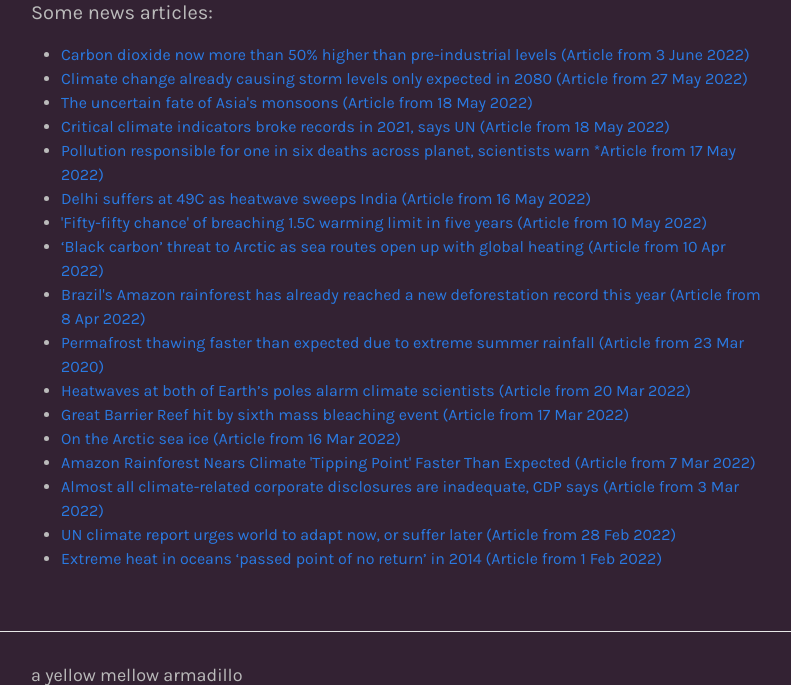
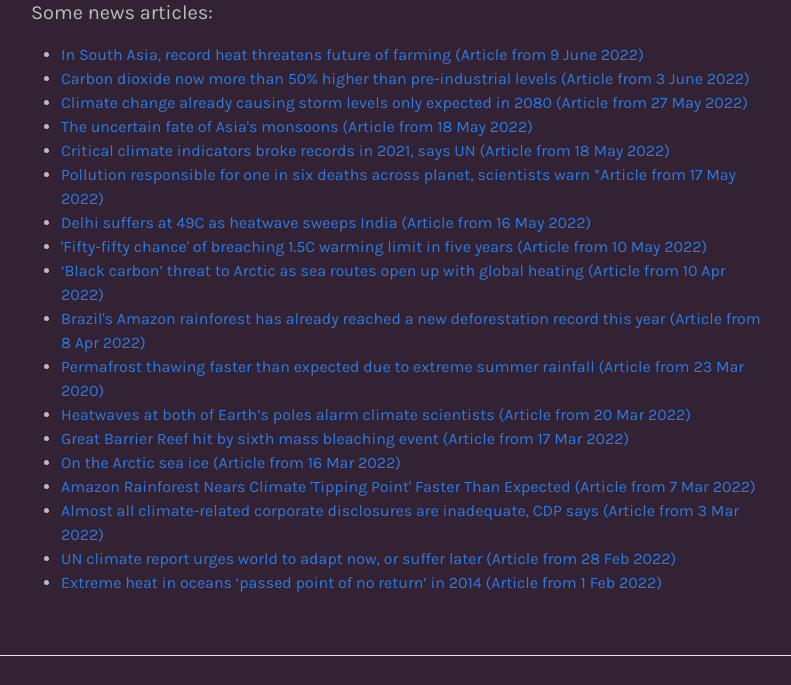
Before and after one commit to shrivathsap/shrivathsap.github.io, a Jekyll site: the page built from misc_links/climate.html, in a window 1280 px wide and 900 px high, scrolled down 2057 px, cut to the strip 215-900 px from the top of the window. Shown: the whole strip, without its empty margins (239-1030 px from the left). Built offline with Jekyll 4.4.1, drawn with Linux system fonts in a browser that asks for light colours.

Commit message:
climate news

```diff
--- a/misc_links/climate.html
+++ b/misc_links/climate.html
@@ -102,6 +102,7 @@ layout: page
 
 		<h4>Some news articles:</h4>
 		<ul>
+			<li><a href="https://www.unep.org/news-and-stories/story/south-asia-record-heat-threatens-future-farming">In South Asia, record heat threatens future of farming (Article from 9 June 2022)</a></li>
 			<li><a href="https://www.noaa.gov/news-release/carbon-dioxide-now-more-than-50-higher-than-pre-industrial-levels">Carbon dioxide now more than 50% higher than pre-industrial levels (Article from 3 June 2022)</a></li>
 			<li><a href="https://www.timesofisrael.com/israeli-study-climate-change-already-causing-storm-levels-only-expected-in-2080/">Climate change already causing storm levels only expected in 2080 (Article from 27 May 2022)</a></li>
 			<li><a href="https://www.bbc.com/future/article/20220517-the-uncertain-fate-of-asias-monsoons">The uncertain fate of Asia's monsoons (Article from 18 May 2022)</a></li>
```
